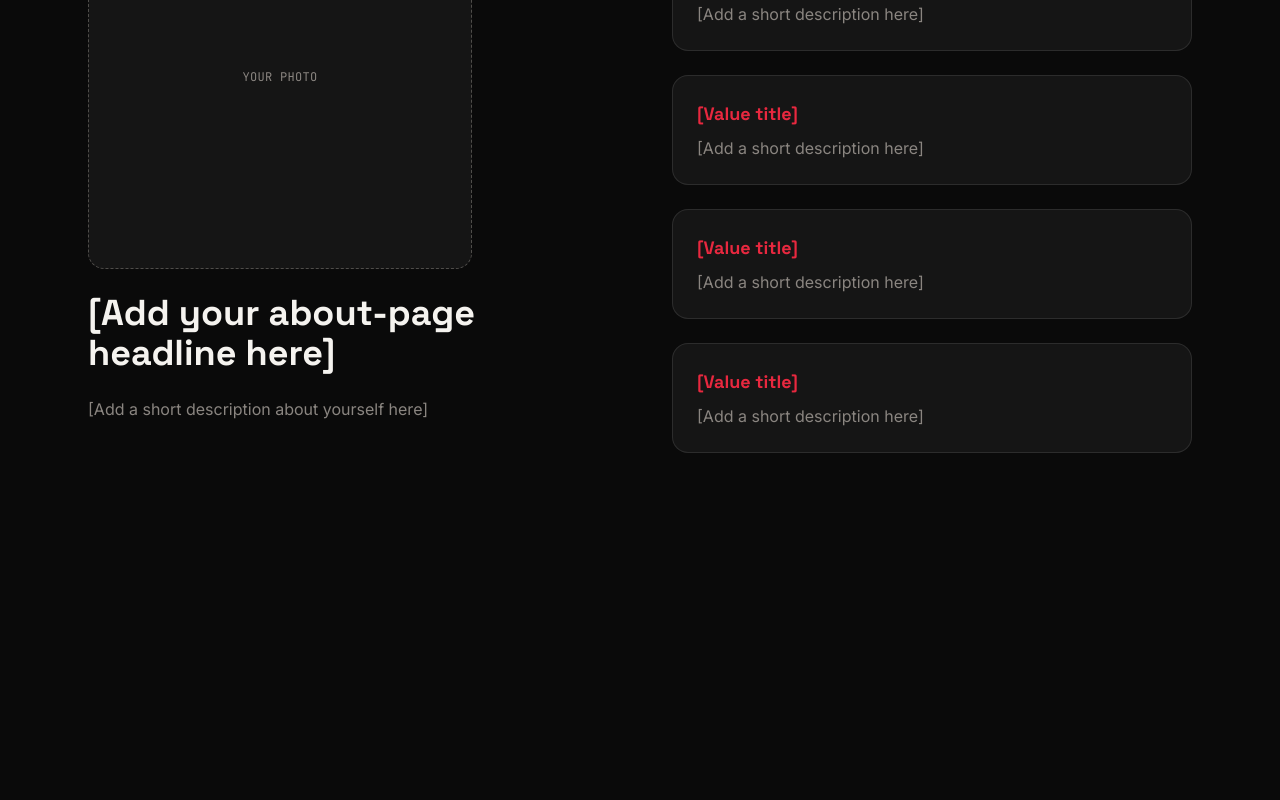
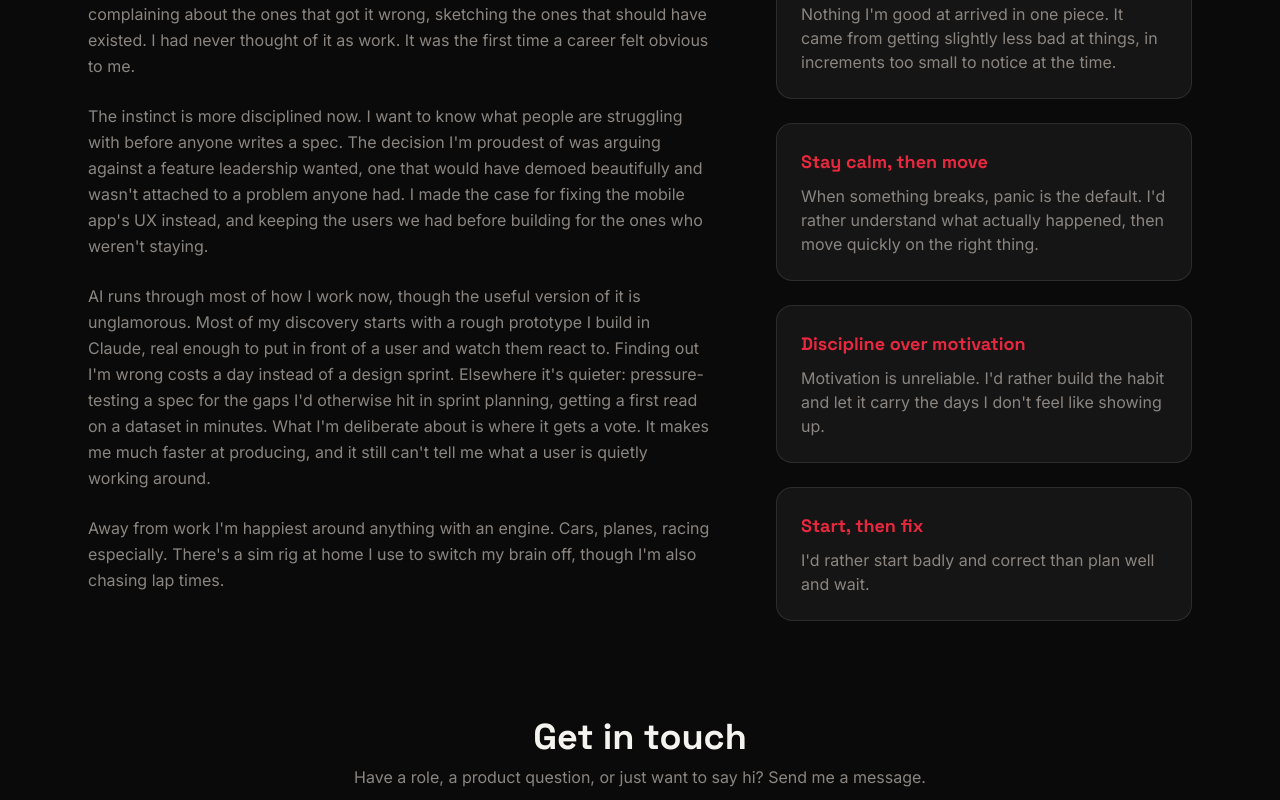
Before and after one commit to nikhilrk99/website, a Next.js app: page /about in a window 1280 px wide. Shown: the part 260-1060 px from the top of the page. Before the commit the page ends 800 px from the top, so only its background shows below. Built offline with nearby package versions, Linux system fonts and the light colour scheme.

Commit message:
feat: added content to about me page

```diff
--- a/src/app/about/page.tsx
+++ b/src/app/about/page.tsx
@@ -1,24 +1,30 @@
-import ImagePlaceholder from "@/components/ImagePlaceholder";
 import { coreValues } from "@/lib/about";
+import ContactForm from "@/components/ContactForm";
+
+const bio = [
+  `I found product at a college recruiting seminar. Someone described the job and I realized I had been doing an unpaid version of it my whole life. Pulling apps apart, complaining about the ones that got it wrong, sketching the ones that should have existed. I had never thought of it as work. It was the first time a career felt obvious to me.`,
+  `The instinct is more disciplined now. I want to know what people are struggling with before anyone writes a spec. The decision I'm proudest of was arguing against a feature leadership wanted, one that would have demoed beautifully and wasn't attached to a problem anyone had. I made the case for fixing the mobile app's UX instead, and keeping the users we had before building for the ones who weren't staying.`,
+  `AI runs through most of how I work now, though the useful version of it is unglamorous. Most of my discovery starts with a rough prototype I build in Claude, real enough to put in front of a user and watch them react to. Finding out I'm wrong costs a day instead of a design sprint. Elsewhere it's quieter: pressure-testing a spec for the gaps I'd otherwise hit in sprint planning, getting a first read on a dataset in minutes. What I'm deliberate about is where it gets a vote. It makes me much faster at producing, and it still can't tell me what a user is quietly working around.`,
+  `Away from work I'm happiest around anything with an engine. Cars, planes, racing especially. There's a sim rig at home I use to switch my brain off, though I'm also chasing lap times.`,
+];
 
 export default function AboutPage() {
   return (
     <main className="mx-auto w-full max-w-6xl flex-1 px-6 py-20">
       <div className="flex flex-col gap-16 sm:flex-row">
-        <div className="flex flex-1 flex-col gap-6">
-          <ImagePlaceholder
-            label="Your photo"
-            className="aspect-square w-full rounded-2xl sm:max-w-sm"
-          />
+        <div className="flex flex-1 flex-col gap-6 sm:flex-[3]">
           <h1 className="font-display text-3xl font-bold text-offwhite sm:text-4xl">
-            [Add your about-page headline here]
+            Hi, I'm Nikhil.
           </h1>
-          <p className="text-muted">
-            [Add a short description about yourself here]
+          {bio.map((paragraph, i) => (
+            <p key={i} className="leading-relaxed text-muted">
+              {paragraph}
             </p>
+          ))}
         </div>
 
-        <div className="flex flex-1 flex-col gap-6">
+        <div className="flex flex-1 flex-col gap-6 sm:flex-[2]">
+          <div className="flex flex-col gap-6">
             <h2 className="font-display text-2xl font-bold text-offwhite">
               Core values &amp; beliefs
             </h2>
@@ -37,6 +43,19 @@ export default function AboutPage() {
             </div>
           </div>
         </div>
+      </div>
+
+      <div id="contact" className="mt-24 flex w-full flex-col items-center gap-8">
+        <div className="flex flex-col items-center gap-2 text-center">
+          <h2 className="font-display text-3xl font-bold text-offwhite sm:text-4xl">
+            Get in touch
+          </h2>
+          <p className="text-muted">
+            Have a role, a product question, or just want to say hi? Send me a message.
+          </p>
+        </div>
+        <ContactForm />
+      </div>
     </main>
   );
 }
--- a/src/components/Header.tsx
+++ b/src/components/Header.tsx
@@ -13,12 +13,20 @@ const navLinks = [
   { href: "/about", label: "About Me" },
 ];
 
+// Pages with their own #contact section — elsewhere, "Work with me" falls
+// back to the one on the home page.
+const pagesWithContactForm = ["/", "/about"];
+
 export default function Header() {
   const pathname = usePathname();
   const [menuOpen, setMenuOpen] = useState(false);
 
   const isActive = (href: string) =>
     href === "/" ? pathname === "/" : pathname.startsWith(href);
+
+  const workWithMeHref = pagesWithContactForm.includes(pathname)
+    ? `${pathname}#contact`
+    : "/#contact";
 
   return (
     <header className="sticky top-0 z-50 border-b border-white/10 bg-void/90 backdrop-blur">
@@ -45,7 +53,7 @@ export default function Header() {
 
         <div className="flex items-center gap-4">
           <ScrollLink
-            href="/#contact"
+            href={workWithMeHref}
             className="rounded-full bg-signal px-5 py-2 font-mono text-sm uppercase tracking-wide text-offwhite transition-colors hover:bg-signal-deep"
           >
             Work with me
--- a/src/lib/about.ts
+++ b/src/lib/about.ts
@@ -5,8 +5,8 @@ export type CoreValue = {
 
 // TODO: replace with real core values and beliefs.
 export const coreValues: CoreValue[] = [
-  { title: "[Value title]", description: "[Add a short description here]" },
-  { title: "[Value title]", description: "[Add a short description here]" },
-  { title: "[Value title]", description: "[Add a short description here]" },
-  { title: "[Value title]", description: "[Add a short description here]" },
+  { title: "Better this quarter than last", description: "Nothing I'm good at arrived in one piece. It came from getting slightly less bad at things, in increments too small to notice at the time." },
+  { title: "Stay calm, then move", description: "When something breaks, panic is the default. I'd rather understand what actually happened, then move quickly on the right thing." },
+  { title: "Discipline over motivation", description: "Motivation is unreliable. I'd rather build the habit and let it carry the days I don't feel like showing up." },
+  { title: "Start, then fix", description: "I'd rather start badly and correct than plan well and wait." },
 ];
```
Also changed, not shown: 1 other file (tests, documents, lock files or other folders). Lines whose indentation alone changed are shown as unchanged.
